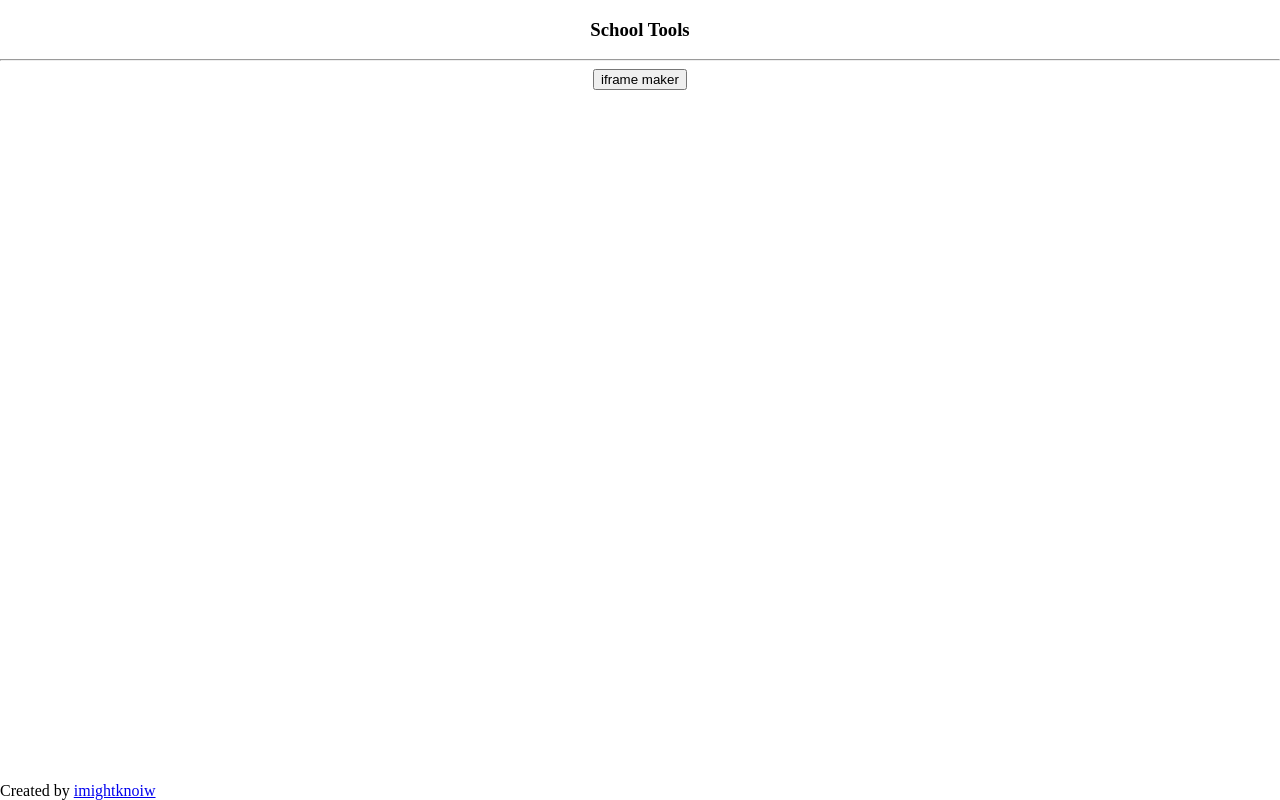
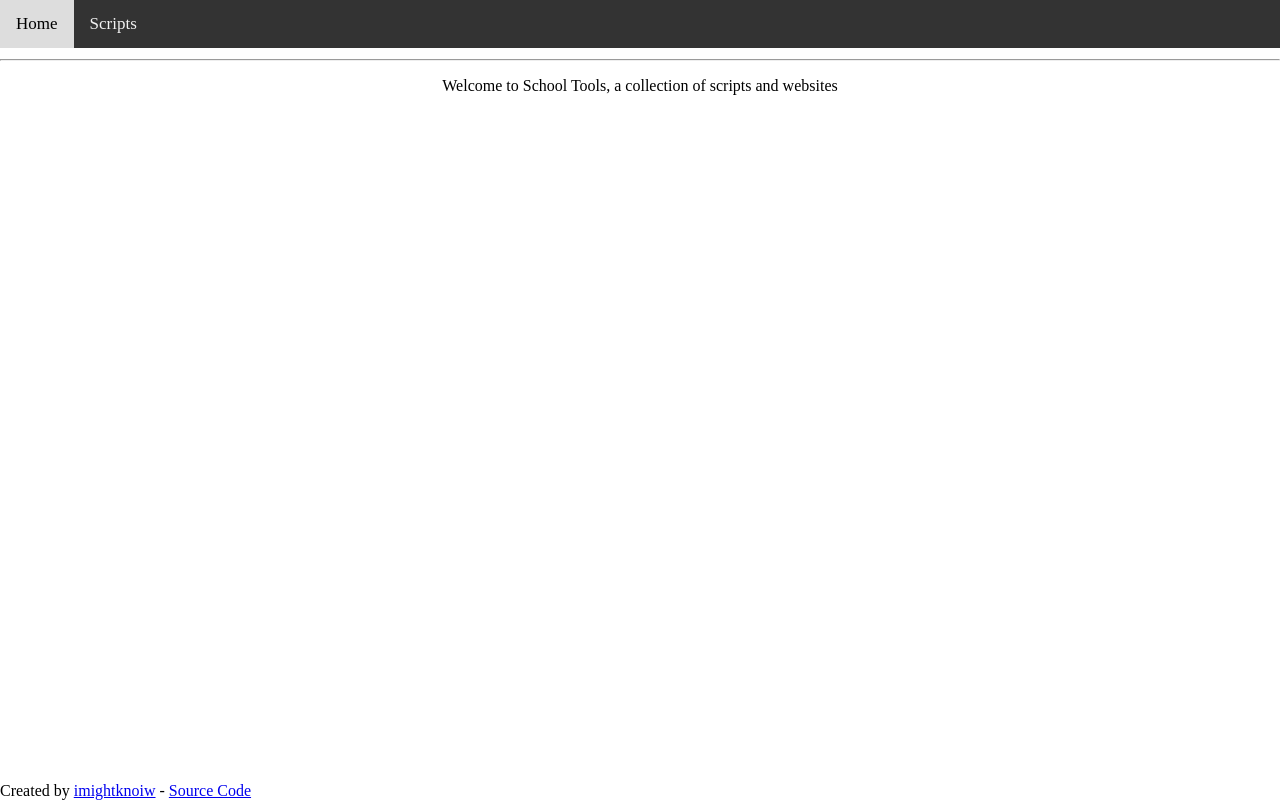
Before and after one commit to imightknoiw/school-tools, a plain HTML site: page index.html in a window 1280 px wide. Drawn offline with Linux system fonts and the light colour scheme.

Commit message:
Update index.html

```diff
--- a/index.html
+++ b/index.html
@@ -1,38 +1,63 @@
 <!DOCTYPE html>
 <html lang="en-US">
 <head>
-<title>JS Bookmarklets</title>
+<title>School Tools</title>
 <meta name="title" content="JS Bookmarklets">
 <meta name="description" content="Hi">
 <meta name="google-site-verification" content="S8jbRRSl4NHHCqVjYqT5D9-otUx-v7Nfwk-IbXtBISk" />
-<!-- Open Graph / Facebook -->
+<meta name="viewport" content="width=device-width, initial-scale=1">
 <meta property="og:type" content="website">
 <meta property="og:url" content="https://schooltools.netlify.app/">
-<meta property="og:title" content="JS Bookmarklets">
-<meta property="og:description" content="Hi">
-<meta property="og:image" content="">
-
-<!-- Twitter -->
+<meta property="og:title" content="School Tools">
+<meta property="og:description" content='"School Tools" is a collection of websites and scripts.'>
+<meta property="og:image" content='"School Tools" is a collection of websites and scripts.'>
 <meta property="twitter:card" content="summary_large_image">
 <meta property="twitter:url" content="https://schooltools.netlify.app/">
 <meta property="twitter:title" content="JS Bookmarklets">
-<meta property="twitter:description" content="Hi">
+<meta property="twitter:description" content='"School Tools" is a collection of websites and scripts.'>
 <meta property="twitter:image" content="">
 <meta name="robots" content="index,follow">
-
 <script type="application/ld+json">
 {
     "@context": "http://schema.org",
     "@type": "WebSite",
     "url": "https://schooltools.netlify.app/",
     "name": "School Tools",
-    "description": "Hi"
+    "description": '"School Tools" is a collection of websites and scripts.'
 }
 </script>
+<style>
+  .navbar {
+  overflow: hidden;
+  background-color: #333;
+  position: fixed;
+  top: 0;
+  width: 100%;
+}
+
+.navbar a {
+  float: left;
+  display: block;
+  color: #f2f2f2;
+  text-align: center;
+  padding: 14px 16px;
+  text-decoration: none;
+  font-size: 17px;
+}
+
+.navbar a:hover {
+  background: #ddd;
+  color: black;
+}
+</style>
 </head>
 <body style="margin: 0 auto;text-align:center;">
+<div class="navbar">
+  <a href="/">Home</a>
+  <a href="/jsbm">Scripts</a>
+</div>
   <h3>School Tools</h3>
   <hr/>
-  <a href='javascript:alert()' onclick="return false;"><button>iframe maker</button></a>
-  <footer style="bottom:0;position:absolute;">Created by <a href="https://github.com/imightknoiw">imightknoiw</a></footer>
+  <p>Welcome to School Tools, a collection of scripts and websites</p>
+  <footer style="bottom:0;position:absolute;">Created by <a href="https://github.com/imightknoiw">imightknoiw</a> - <a href="https://github.com/imightknoiw/school-tools">Source Code</a></footer>
 </body>
```
